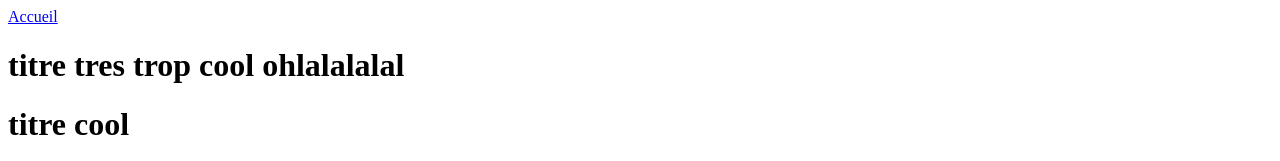
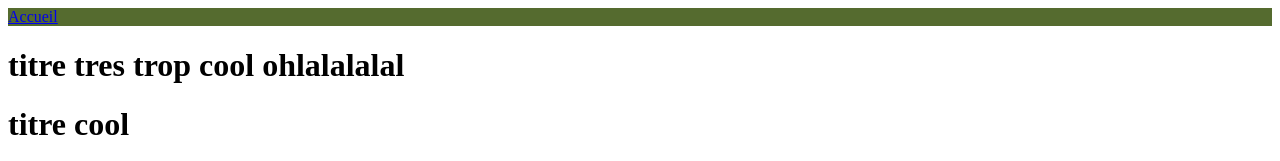
Before and after one commit to ollyzz/projet-git, a plain HTML site: page index.html in a window 1280 px wide. Shown: the top 161 px of the page. Drawn offline with Linux system fonts and the light colour scheme.

Commit message:
css menu

```diff
--- a/css/ligne.css
+++ b/css/ligne.css
@@ -4,7 +4,7 @@
     color: red;
     background-color:gray;
 }
-.menu{
+#menu{
     background-color: darkolivegreen;
     color:white;
 }
```
